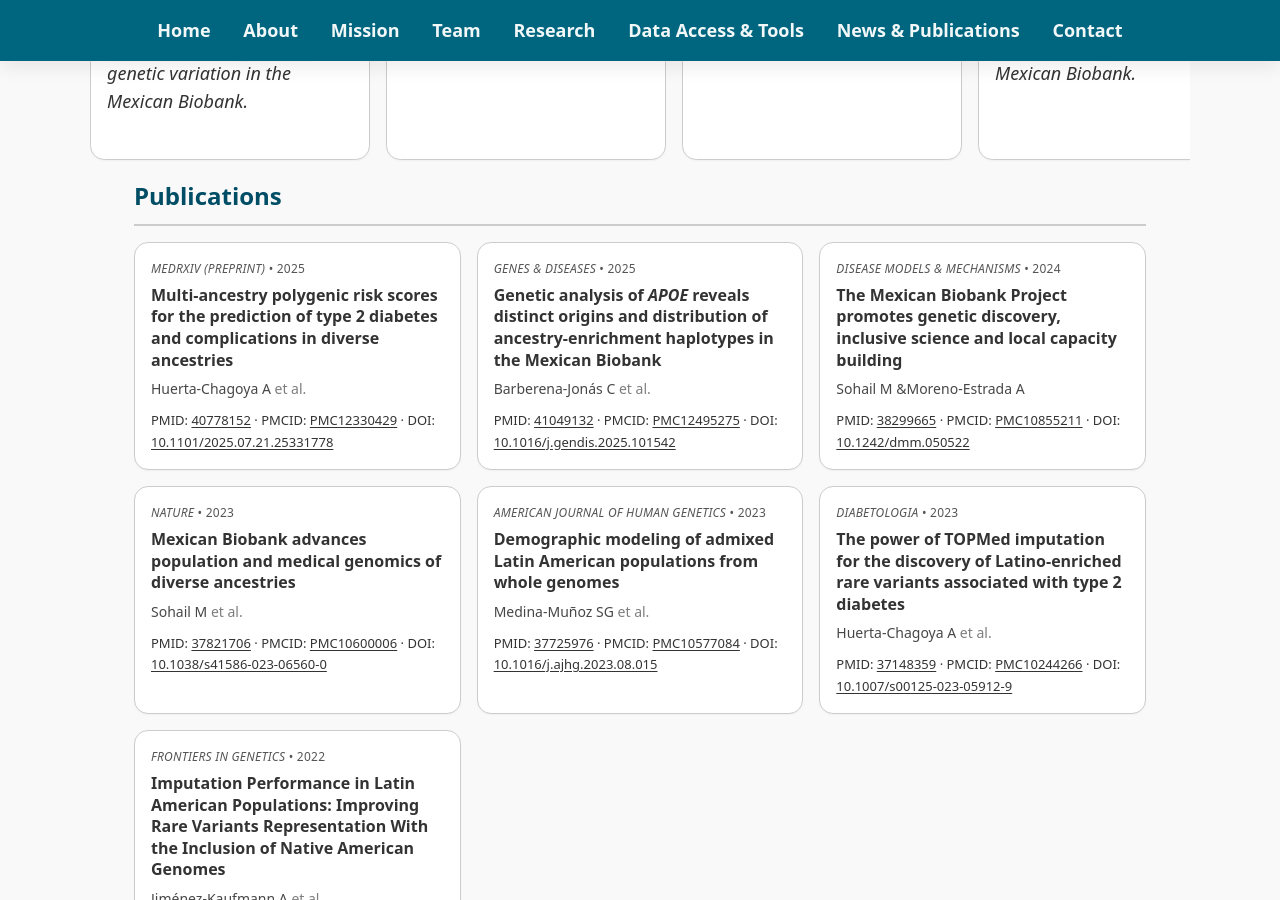
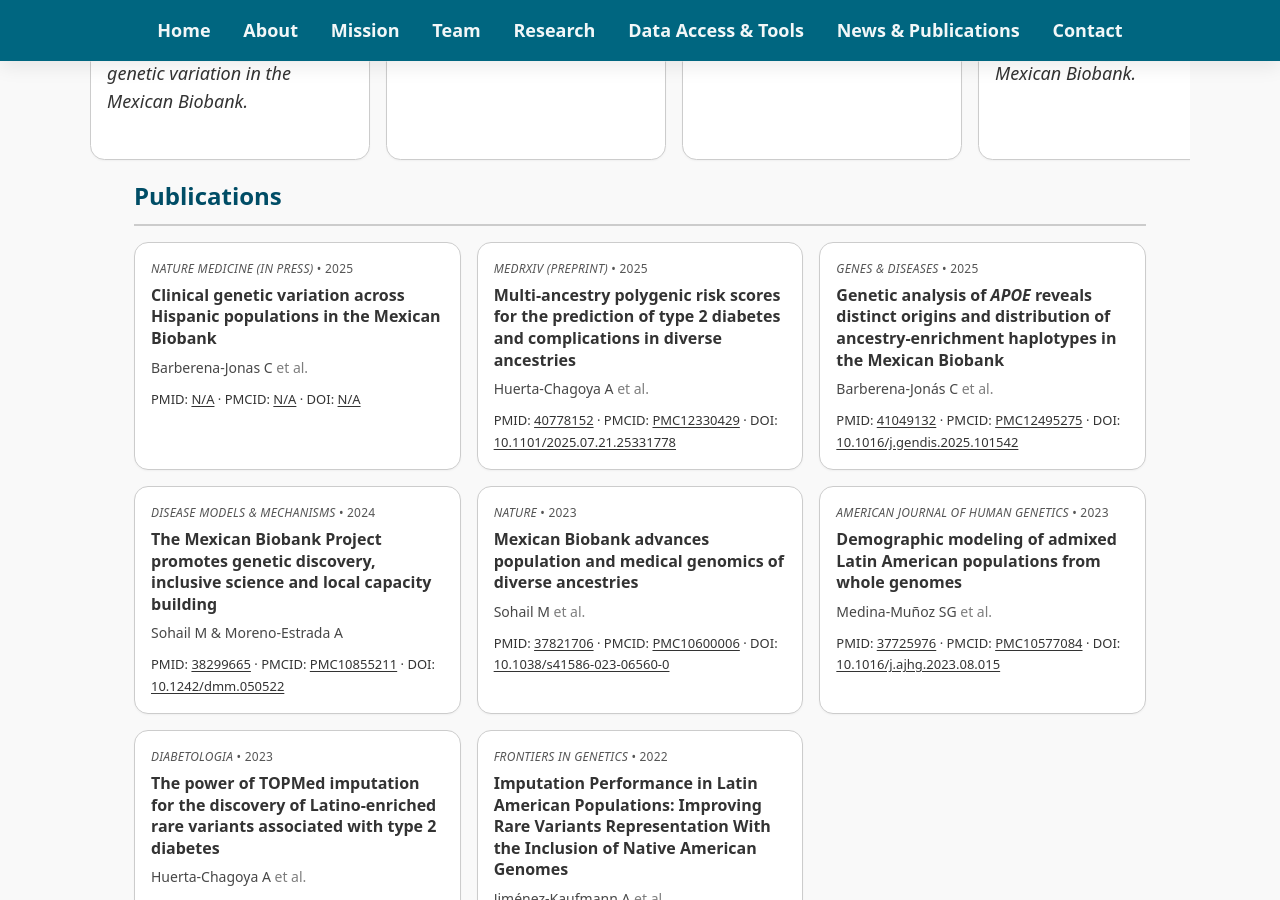
Before and after one commit to morenolab/MexicanBiobank_webpage, a Jekyll site: the page built from pages/news_publications.md, in a window 1280 px wide and 900 px high, scrolled down 862 px. Built offline with Jekyll 4.4.1, drawn with Linux system fonts in a browser that asks for light colours.

Commit message:
added new article

```diff
--- a/pages/news_publications.md
+++ b/pages/news_publications.md
@@ -111,6 +111,23 @@ permalink: /news_publications/
 
         <!-- 1 -->
         <article class="pub-card">
+          <div class="pub-journal"><em>Nature Medicine (in press)</em> • 2025</div>
+          <h3 class="pub-title">
+            <a href="" target="_blank" rel="noopener">
+              Clinical genetic variation across Hispanic populations in the Mexican Biobank
+            </a>
+          </h3>
+          <div class="pub-authors">Barberena-Jonas C <span aria-hidden="true" style="opacity:.7">et&nbsp;al.</span></div>
+          <div class="pub-ids">
+            PMID: <a href="">N/A</a> ·
+            PMCID: <a href="">N/A</a> ·
+            DOI: <a href="">N/A</a>
+          </div>
+        </article>
+
+
+        <!-- 2 -->
+        <article class="pub-card">
           <div class="pub-journal"><em>medRxiv (preprint)</em> • 2025</div>
           <h3 class="pub-title">
             <a href="https://pubmed.ncbi.nlm.nih.gov/40778152/" target="_blank" rel="noopener">
@@ -125,7 +142,7 @@ permalink: /news_publications/
           </div>
         </article>
 
-        <!-- 2 -->
+        <!-- 3 -->
         <article class="pub-card">
           <div class="pub-journal"><em>Genes &amp; Diseases</em> • 2025</div>
           <h3 class="pub-title">
@@ -141,7 +158,7 @@ permalink: /news_publications/
           </div>
         </article>
 
-        <!-- 3 -->
+        <!-- 4 -->
         <article class="pub-card">
           <div class="pub-journal"><em>Disease Models &amp; Mechanisms</em> • 2024</div>
           <h3 class="pub-title">
@@ -149,7 +166,7 @@ permalink: /news_publications/
               The Mexican Biobank Project promotes genetic discovery, inclusive science and local capacity building
             </a>
           </h3>
-          <div class="pub-authors">Sohail M &amp;Moreno-Estrada A</div>
+          <div class="pub-authors">Sohail M &amp; Moreno-Estrada A</div>
           <div class="pub-ids">
             PMID: <a href="https://pubmed.ncbi.nlm.nih.gov/38299665/">38299665</a> ·
             PMCID: <a href="https://pmc.ncbi.nlm.nih.gov/articles/PMC10855211/">PMC10855211</a> ·
@@ -157,7 +174,7 @@ permalink: /news_publications/
           </div>
         </article>
 
-        <!-- 4 -->
+        <!-- 5 -->
         <article class="pub-card">
           <div class="pub-journal"><em>Nature</em> • 2023</div>
           <h3 class="pub-title">
@@ -173,7 +190,7 @@ permalink: /news_publications/
           </div>
         </article>
 
-        <!-- 5 -->
+        <!-- 6 -->
         <article class="pub-card">
           <div class="pub-journal"><em>American Journal of Human Genetics</em> • 2023</div>
           <h3 class="pub-title">
@@ -189,7 +206,7 @@ permalink: /news_publications/
           </div>
         </article>
 
-        <!-- 6 -->
+        <!-- 7 -->
         <article class="pub-card">
           <div class="pub-journal"><em>Diabetologia</em> • 2023</div>
           <h3 class="pub-title">
@@ -205,7 +222,7 @@ permalink: /news_publications/
           </div>
         </article>
 
-        <!-- 7 -->
+        <!-- 8 -->
         <article class="pub-card">
           <div class="pub-journal"><em>Frontiers in Genetics</em> • 2022</div>
           <h3 class="pub-title">
```
Also changed, not shown: pages/team.md (+4 -0 lines).
